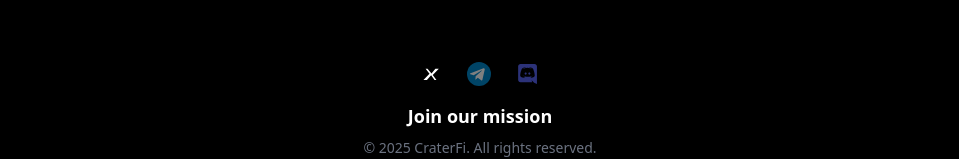
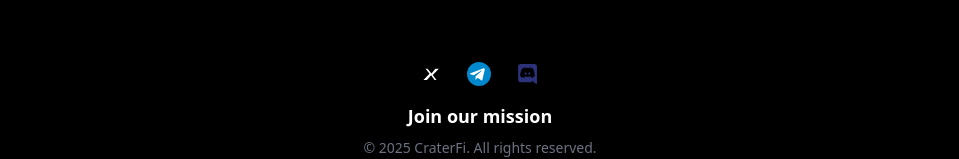
Before and after one commit to Fanos003/craterfi-landing, a Next.js app: page / in a window 1280 px wide. Shown: the part 1070-1229 px from the top of the page, without its empty margins (160-1119 px from the left). Built offline with nearby package versions, Linux system fonts and the light colour scheme.

Commit message:
Update index.js

```diff
--- a/pages/index.js
+++ b/pages/index.js
@@ -60,12 +60,18 @@ export default function CraterFiLanding() {
     >
       <img src="/x-icon-black.svg" alt="X" className="h-6 hover:opacity-80" />
     </a>
-    <img
-  src="/telegram-icon.svg"
-  alt="Telegram"
-  className="h-6 opacity-50 cursor-not-allowed"
-  title="Telegram group coming soon"
-/>
+    <a
+  href="https://t.me/CraterFiOfficial"
+  target="_blank"
+  rel="noopener noreferrer"
+>
+  <img
+    src="/telegram-icon.svg"
+    alt="Telegram"
+    className="h-6 hover:opacity-80"
+    title="Join our Telegram"
+  />
+</a>
   <img
   src="/discord-icon.svg"
   alt="Discord"
```
